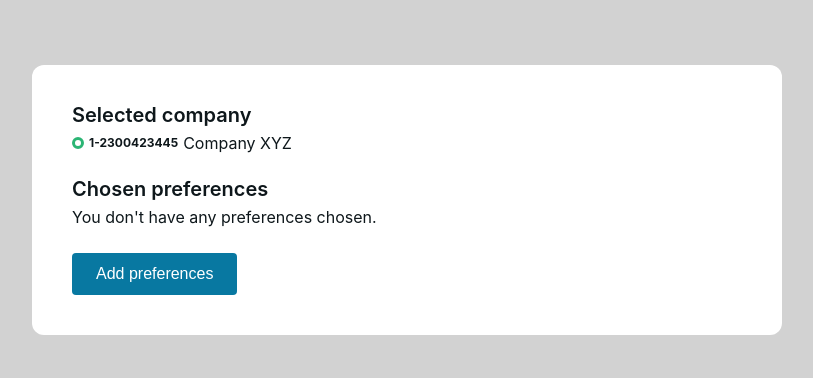
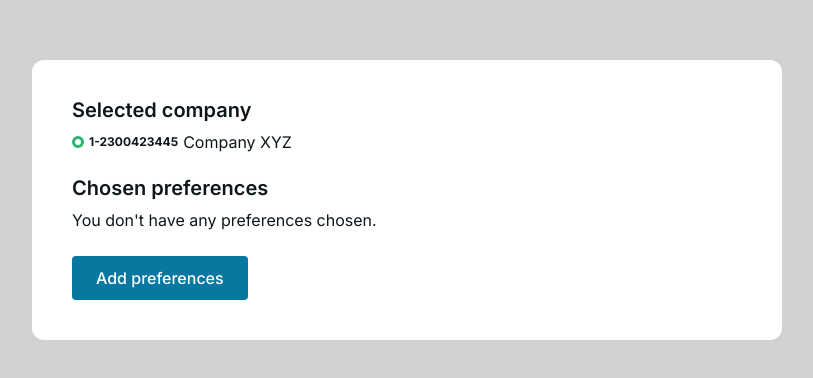
Before and after one commit to IgorPatro/FlyingBisonsModal, a React (Create React App) app: page / in a window 1280 px wide. Shown: the part 200-578 px from the top of the page, without its empty margins (233-1046 px from the left). Built offline with nearby package versions, Linux system fonts and the light colour scheme.

Commit message:
Added inter font

```diff
--- a/public/index.html
+++ b/public/index.html
@@ -10,6 +10,12 @@
       content="Web site created using create-react-app"
     />
     <link rel="apple-touch-icon" href="%PUBLIC_URL%/logo192.png" />
+    <link rel="preconnect" href="https://fonts.googleapis.com" />
+    <link rel="preconnect" href="https://fonts.gstatic.com" crossorigin />
+    <link
+      href="https://fonts.googleapis.com/css2?family=Inter:wght@400;500;600;700&display=swap"
+      rel="stylesheet"
+    />
     <!--
       manifest.json provides metadata used when your web app is installed on a
       user's mobile device or desktop. See https://developers.google.com/web/fundamentals/web-app-manifest/
--- a/src/GlobalStyles.ts
+++ b/src/GlobalStyles.ts
@@ -1,8 +1,6 @@
 import { createGlobalStyle } from "styled-components"
 
 const GlobalStyles = createGlobalStyle`
-  @import url('https://fonts.googleapis.com/css2?family=Inter:wght@400;500;600;700&display=swap');
-
   html {
     line-height: 1;
     text-size-adjust: 100%;
@@ -35,6 +33,7 @@
   [type="submit"] {
     appearance: button;
     cursor: pointer;
+    font-family: 'Inter', sans-serif;
   }
 
   button::-moz-focus-inner,
--- a/src/components/common/Modal/ModalSection/ModalSection.styled.ts
+++ b/src/components/common/Modal/ModalSection/ModalSection.styled.ts
@@ -4,5 +4,5 @@
   display: flex;
   flex-direction: column;
   align-items: flex-start;
-  gap: 1rem;
+  gap: 1.4rem;
 `
```
